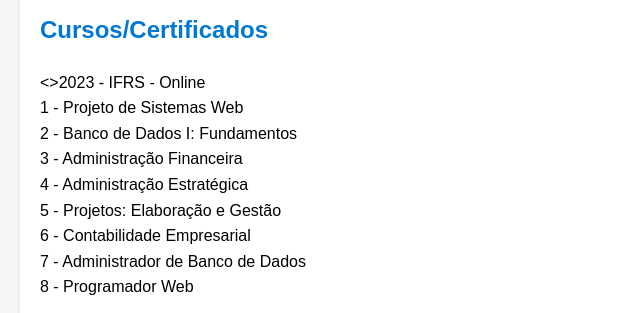
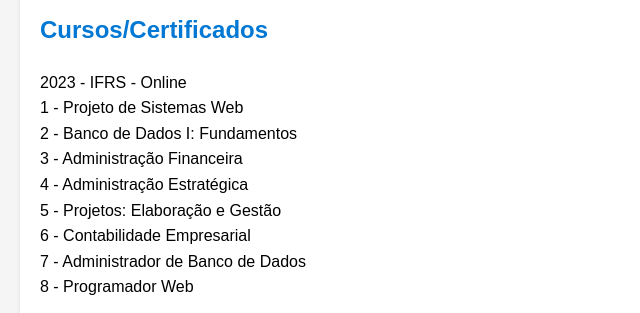
Before and after one commit to mvvenancio/mvvenancio.github.io, a plain HTML site: page index.html in a window 1280 px wide. Shown: the part 1850-2163 px from the top of the page, 0-640 px from the left. Drawn offline with Linux system fonts and the light colour scheme.

Commit message:
Update index.html

```diff
--- a/index.html
+++ b/index.html
@@ -86,7 +86,7 @@
         <p>2003 - Instituto Estadual de Educação Florianópolis<br>
           Segundo Grau Completo</p>
           <h2><b>Cursos/Certificados</b><br></h2>
-          <>2023 - IFRS - Online<br>
+          <p>2023 - IFRS - Online<br>
             1 - Projeto de Sistemas Web<br>
             2 - Banco de Dados I: Fundamentos<br>
             3 - Administração Financeira<br>
```
